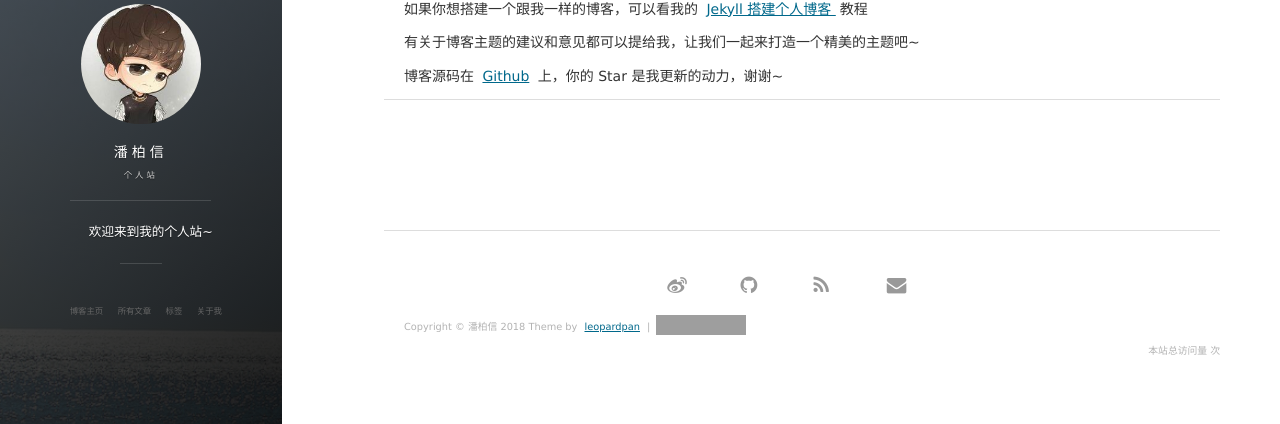
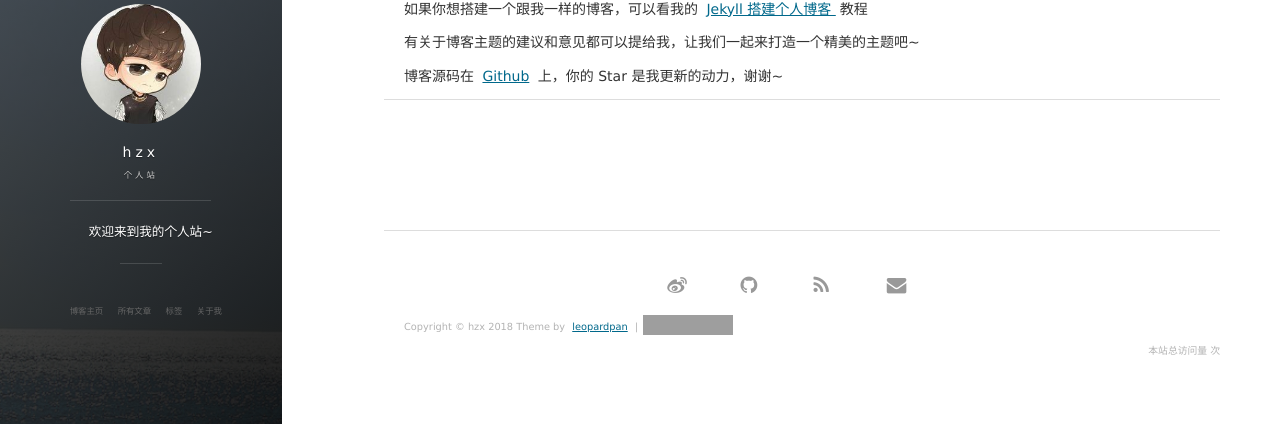
Before and after one commit to hzx9916/hzx9916, a Jekyll site: the page built from about.md, in a window 1280 px wide. Shown: the part 284-708 px from the top of the page. Built offline with Jekyll 4.4.1, drawn with Linux system fonts in a browser that asks for light colours; nearby versions of some CDN libraries; comment, search, counter and statistics services are not loaded; grey boxes are pictures that could not be loaded.

Commit message:
Update _config.yml

```diff
--- a/_config.yml
+++ b/_config.yml
@@ -1,5 +1,5 @@
 # Basic
-title: 潘柏信
+title: hzx
 subtitle: 个人站
 description: 欢迎来到我的个人站~
 # 头像里面的标题
```
